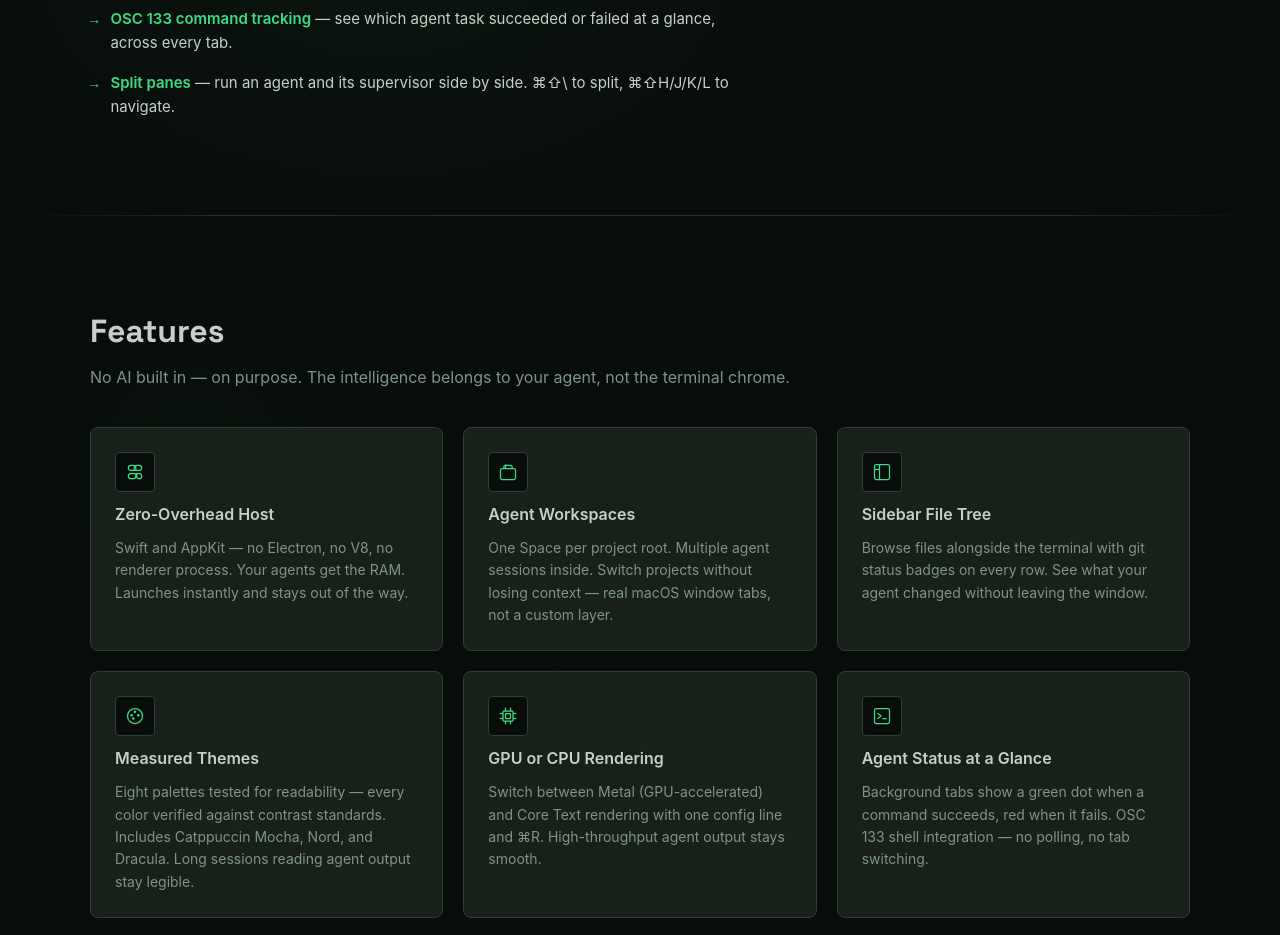
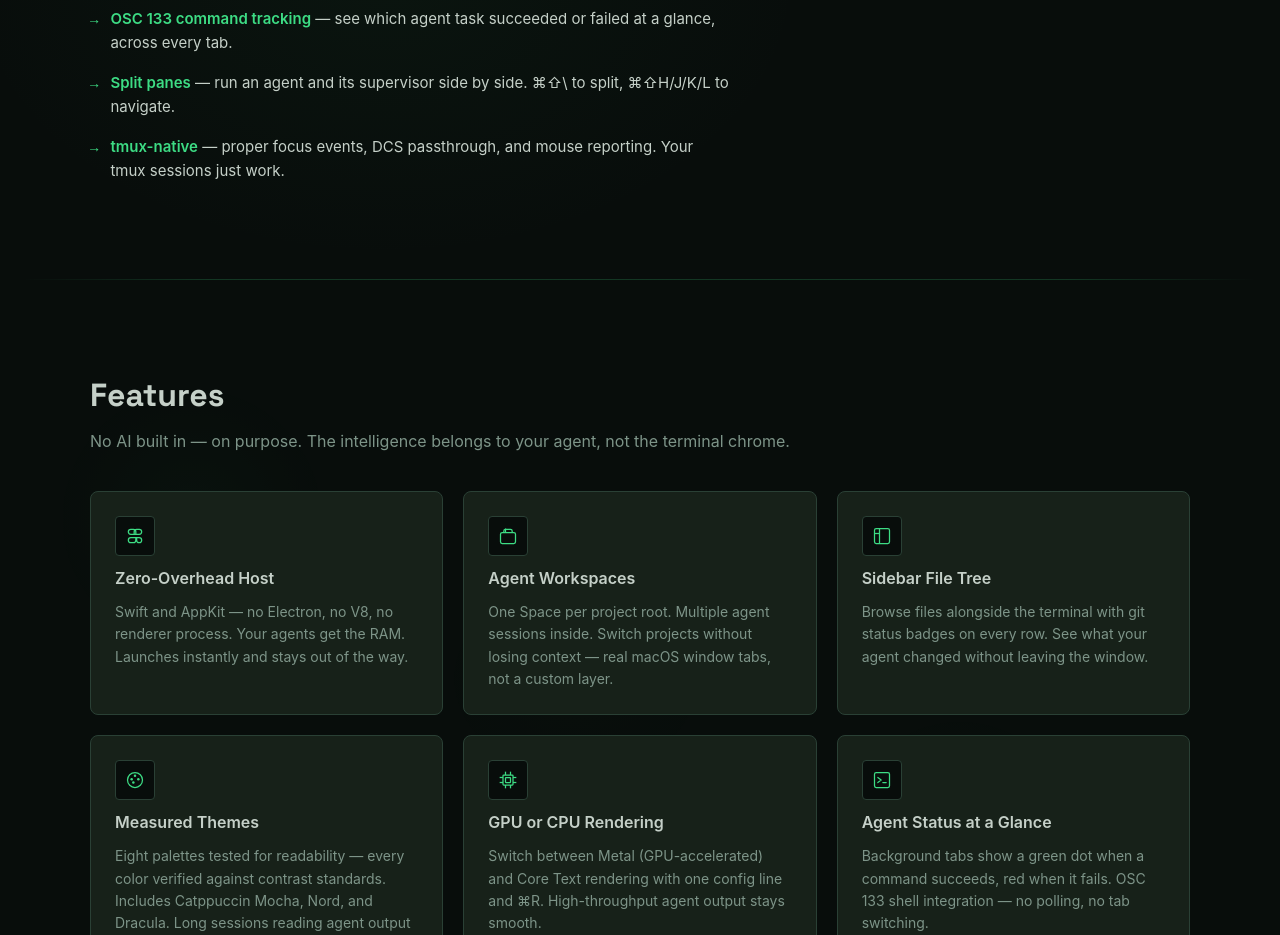
Before and after one commit to griffinwork40/umber-site, a Next.js app: page / in a window 1280 px wide. Shown: the part 2120-3055 px from the top of the page. Built offline with nearby package versions, Linux system fonts and the light colour scheme.

Commit message:
feat: add tmux-native selling point to agent section
Goblin Portal has proper tmux support — focus events, DCS passthrough,
and mouse reporting all work correctly. Worth calling out since tmux
is what power users pair with AI agent workflows.

```diff
--- a/src/components/agents/AgentSection.tsx
+++ b/src/components/agents/AgentSection.tsx
@@ -107,6 +107,10 @@ const SELLING_POINTS = [
     text: 'Split panes',
     detail: ' — run an agent and its supervisor side by side. ⌘⇧\\ to split, ⌘⇧H/J/K/L to navigate.',
   },
+  {
+    text: 'tmux-native',
+    detail: ' — proper focus events, DCS passthrough, and mouse reporting. Your tmux sessions just work.',
+  },
 ]
 
 function ToolCard({ tool }: { tool: AgentPoint }) {
```
